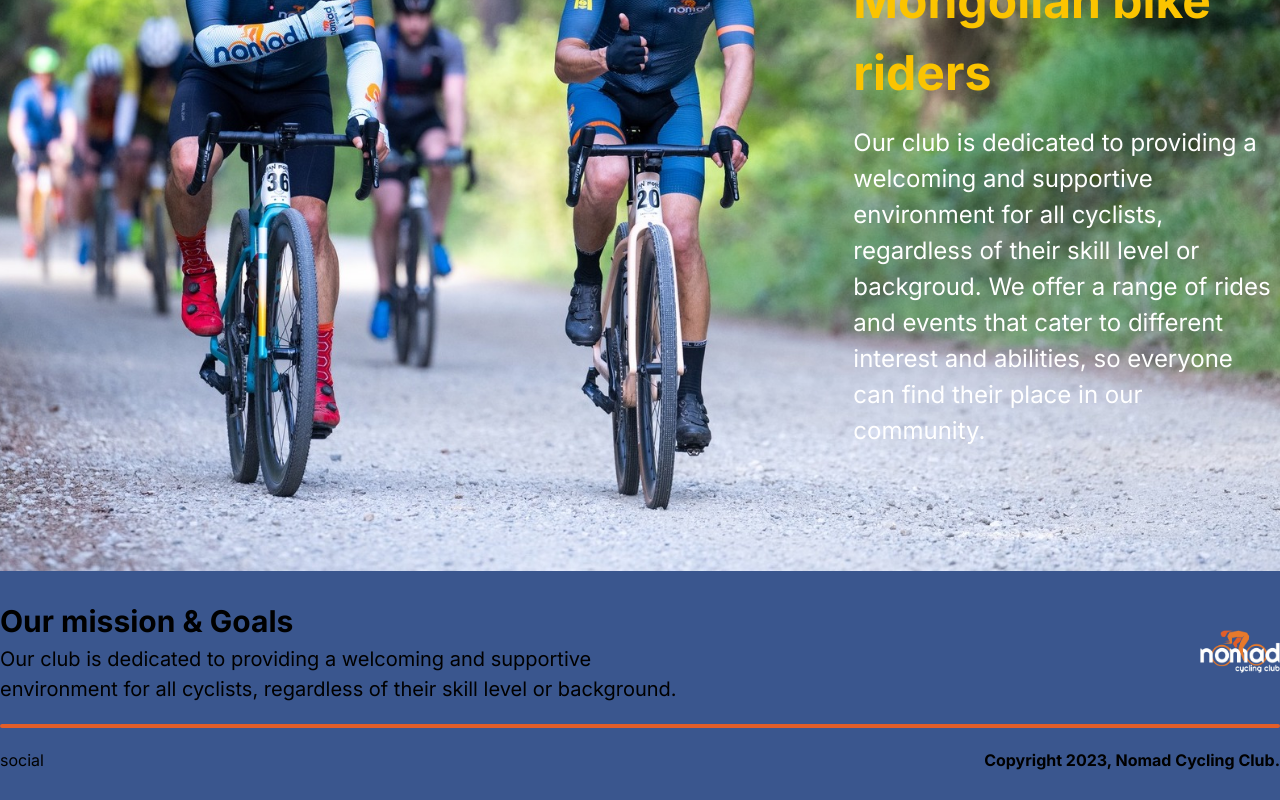
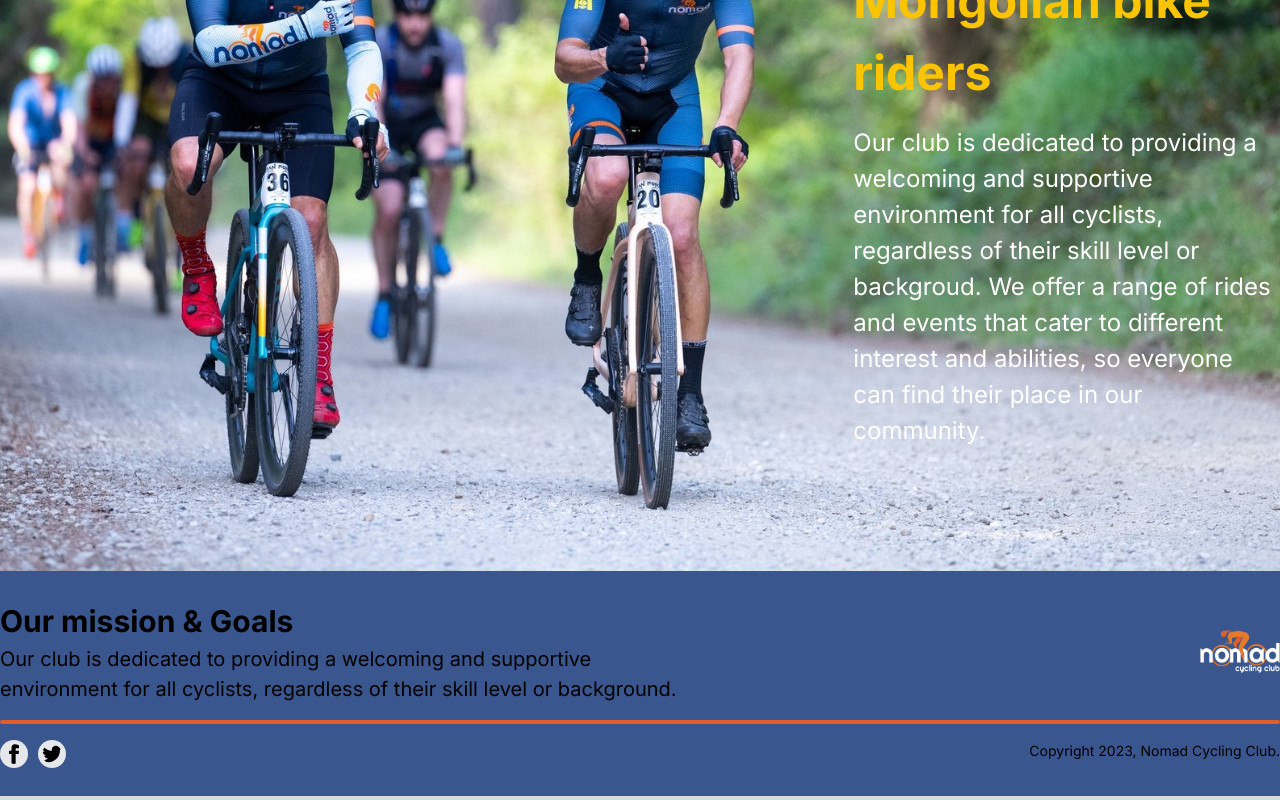
Before and after one commit to Mambatukaa/nomad-cycling-club, a Next.js app: page / in a window 1280 px wide. Shown: the part 293-1093 px from the top of the page. Built offline with nearby package versions, Linux system fonts and the light colour scheme.

Commit message:
add social on the footer

```diff
--- a/src/components/Footer.tsx
+++ b/src/components/Footer.tsx
@@ -3,8 +3,7 @@ import Image from "next/image";
 const Footer: React.FC = () => {
   return (
     <div className="flex w-full justify-center bg-blue-dark">
-      <div className="py-7 container">
-
+      <div className="container py-7">
         <div className="flex items-center justify-between">
           <div className="flex-col">
             <h1 className="text-3xl font-bold">Our mission & Goals</h1>
@@ -23,14 +22,49 @@ const Footer: React.FC = () => {
           />
         </div>
 
-        <hr className="my-3 h-1 w-full rounded border-0 md:my-5 bg-orange-primary" />
+        <hr className="h-1 w-full rounded border-0 bg-orange-primary md:my-4" />
 
         <div className="container flex justify-between">
-          <div>social</div>
-          <p className="font-bold">Copyright 2023, Nomad Cycling Club.</p>
+          <div
+            className="flex
+          "
+          >
+            <a
+              href="https://www.facebook.com/nomadcyclingclub"
+              target="_blank"
+              role="button"
+              className="mr-2.5 rounded-full bg-gray-200 p-1"
+            >
+              <svg
+                xmlns="http://www.w3.org/2000/svg"
+                className="h-5 w-5 rounded-full bg-social-facebook"
+                fill="currentColor"
+                viewBox="0 0 24 24"
+              >
+                <path d="M9 8h-3v4h3v12h5v-12h3.642l.358-4h-4v-1.667c0-.955.192-1.333 1.115-1.333h2.885v-5h-3.808c-3.596 0-5.192 1.583-5.192 4.615v3.385z" />
+              </svg>
+            </a>
+
+            <a
+              href="https://www.facebook.com/nomadcyclingclub"
+              target="_blank"
+              role="button"
+              className="mr-2.5 rounded-full bg-gray-200 p-1"
+            >
+              <svg
+                xmlns="http://www.w3.org/2000/svg"
+                className="h-5 w-5 rounded-full bg-social-twitter"
+                fill="currentColor"
+                viewBox="0 0 24 24"
+              >
+                <path d="M24 4.557c-.883.392-1.832.656-2.828.775 1.017-.609 1.798-1.574 2.165-2.724-.951.564-2.005.974-3.127 1.195-.897-.957-2.178-1.555-3.594-1.555-3.179 0-5.515 2.966-4.797 6.045-4.091-.205-7.719-2.165-10.148-5.144-1.29 2.213-.669 5.108 1.523 6.574-.806-.026-1.566-.247-2.229-.616-.054 2.281 1.581 4.415 3.949 4.89-.693.188-1.452.232-2.224.084.626 1.956 2.444 3.379 4.6 3.419-2.07 1.623-4.678 2.348-7.29 2.04 2.179 1.397 4.768 2.212 7.548 2.212 9.142 0 14.307-7.721 13.995-14.646.962-.695 1.797-1.562 2.457-2.549z" />
+              </svg>
+            </a>
+          </div>
+
+          <p className="text-sm">Copyright 2023, Nomad Cycling Club.</p>
         </div>
       </div>
-
     </div>
   );
 };
```
